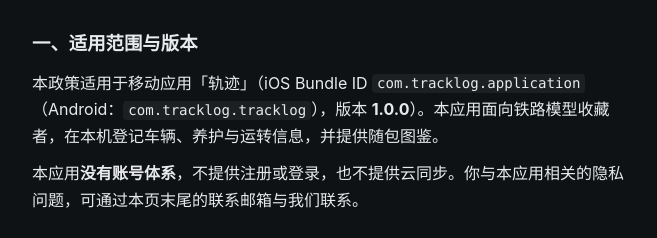
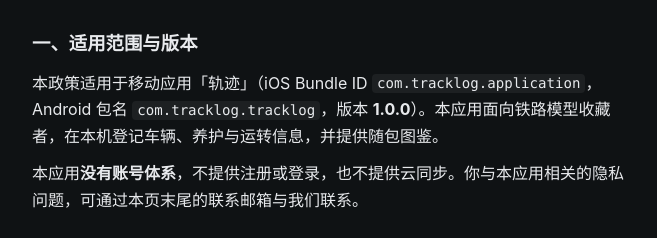
Before and after one commit to Flonger/tracklog-site, a plain HTML site: page privacy/index.html in a window 1280 px wide. Shown: the part 364-602 px from the top of the page, 308-965 px from the left. Drawn offline with Linux system fonts and the light colour scheme.

Commit message:
docs(privacy): clarify iOS and Android package wording

```diff
--- a/privacy/index.html
+++ b/privacy/index.html
@@ -29,7 +29,7 @@
     </div>
 
     <h2>一、适用范围与版本</h2>
-    <p>本政策适用于移动应用「轨迹」（iOS Bundle ID <code>com.tracklog.application</code>（Android：<code>com.tracklog.tracklog</code>），版本 <strong>1.0.0</strong>）。本应用面向铁路模型收藏者，在本机登记车辆、养护与运转信息，并提供随包图鉴。</p>
+    <p>本政策适用于移动应用「轨迹」（iOS Bundle ID <code>com.tracklog.application</code>，Android 包名 <code>com.tracklog.tracklog</code>，版本 <strong>1.0.0</strong>）。本应用面向铁路模型收藏者，在本机登记车辆、养护与运转信息，并提供随包图鉴。</p>
     <p>本应用<strong>没有账号体系</strong>，不提供注册或登录，也不提供云同步。你与本应用相关的隐私问题，可通过本页末尾的联系邮箱与我们联系。</p>
 
     <h2>二、我们如何处理信息</h2>
```
